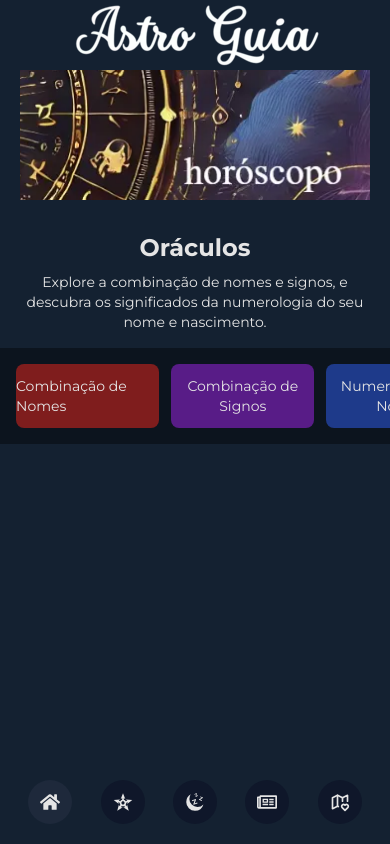
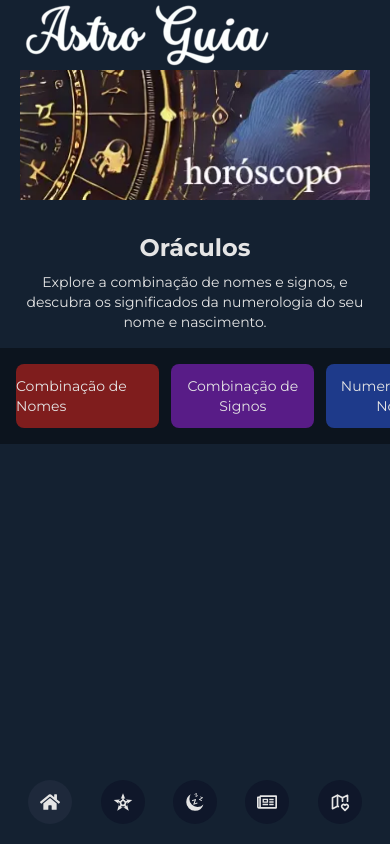
Before and after one commit to alvescleiton/astro-guia-site, a Next.js app: page / in a window 390 px wide. Built offline with nearby package versions, Linux system fonts and the light colour scheme; no server answers.

Commit message:
fix header layout on mobile and desktop

```diff
--- a/components/layout/Header/Header.tsx
+++ b/components/layout/Header/Header.tsx
@@ -4,7 +4,7 @@ import Logo from '@/components/layout/Header/components/Logo'
 const Header: React.FC = () => {
   return (
     <header className="fixed top-0 z-50 w-full bg-background">
-      <div className="container mx-auto flex min-h-14 items-center justify-center md:justify-between">
+      <div className="container mx-auto flex min-h-14 items-center">
         <Logo />
       </div>
     </header>
```
